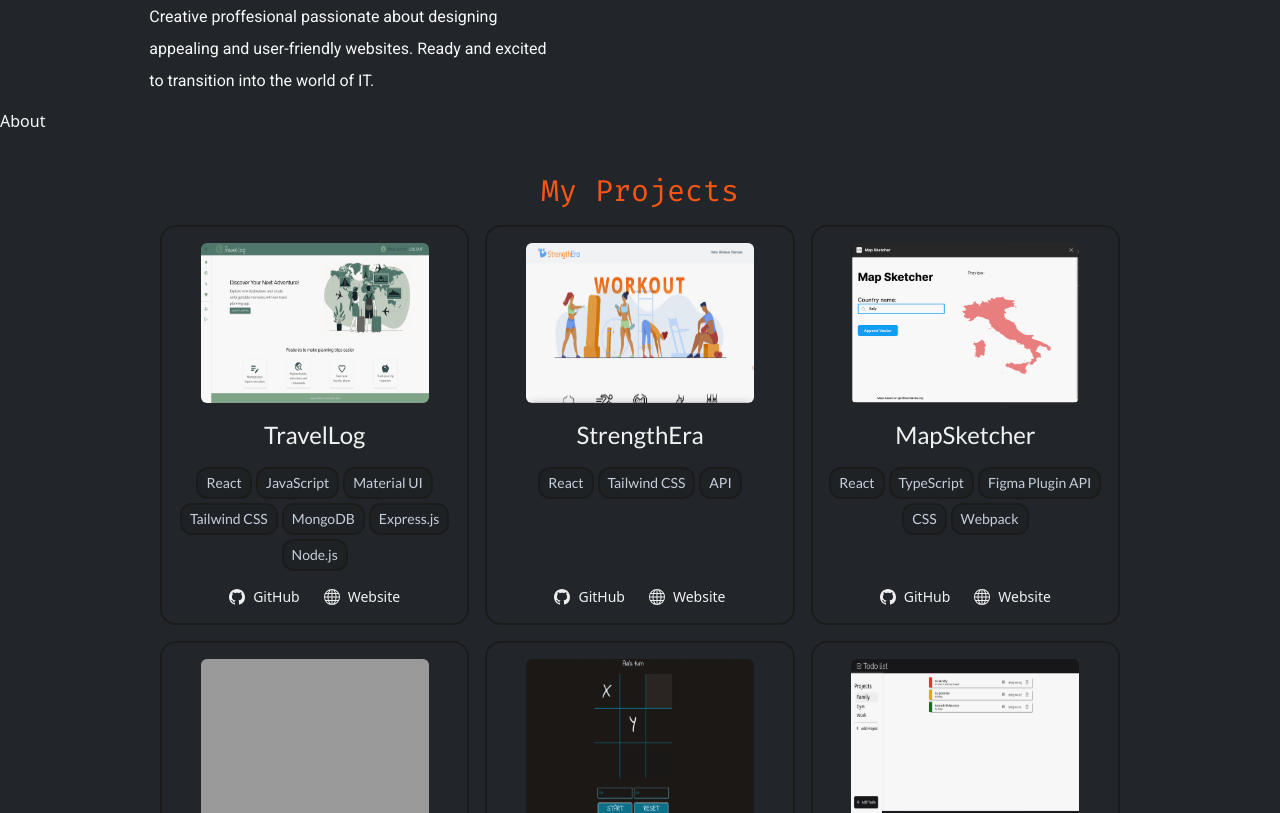
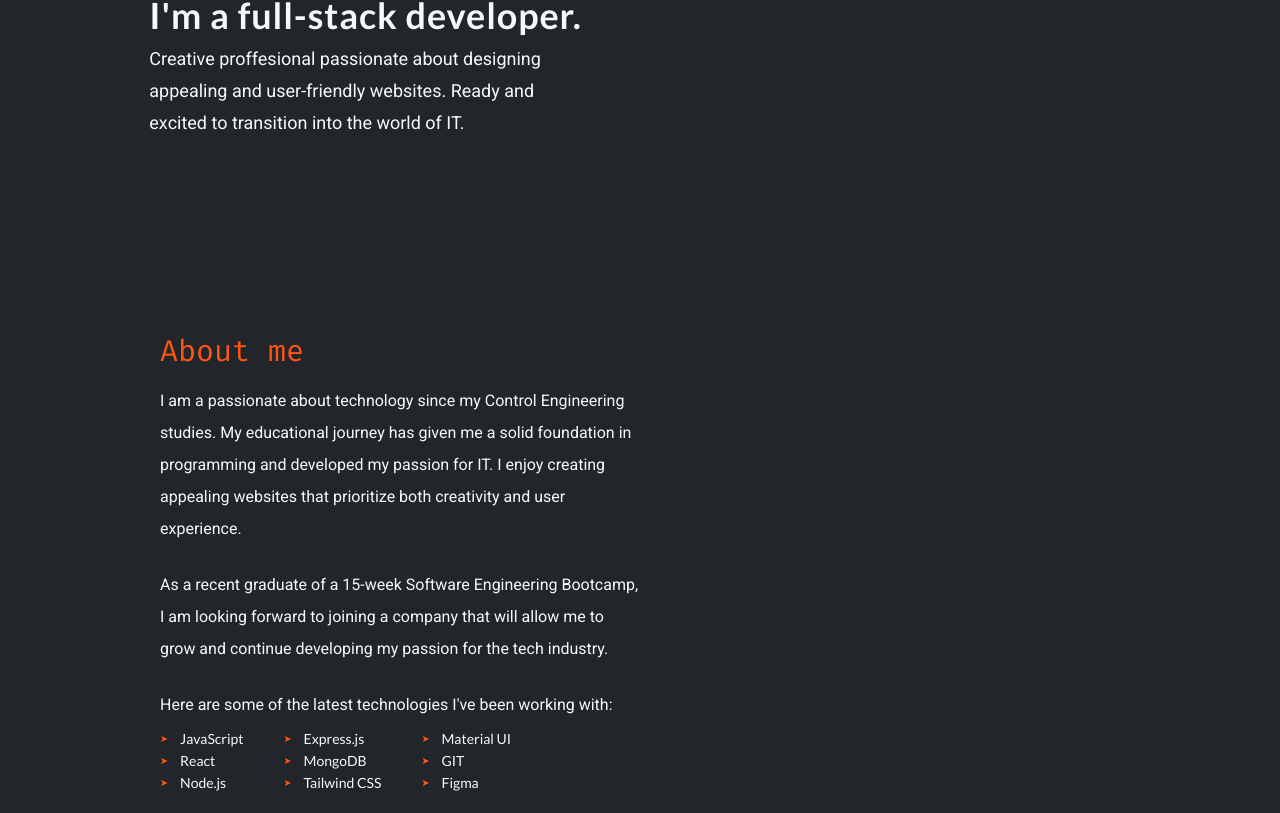
Before and after one commit to Agata10/portfolio, a React (Vite) app: page / in a window 1280 px wide. Shown: the part 267-1080 px from the top of the page. Built offline with nearby package versions, Linux system fonts and the light colour scheme; grey boxes are pictures that could not be loaded.

Commit message:
Add about me section

```diff
--- a/src/components/About.jsx
+++ b/src/components/About.jsx
@@ -1,7 +1,50 @@
 import { Element } from 'react-scroll';
 
 const About = () => {
-  return <Element name="about">About</Element>;
+  return (
+    <Element
+      name="about"
+      className="element w-full flex justify-center pt-10 sm:mt-32"
+    >
+      <div className="w-10/12 sm:w-9/12">
+        <h2 className="text-3xl text-or font-nav text-left show-on-blur py-4">
+          About me
+        </h2>
+        <p className="font-par w-full sm:w-6/12 text-base leading-8 pb-6">
+          I am a passionate about technology since my Control Engineering
+          studies. My educational journey has given me a solid foundation in
+          programming and developed my passion for IT. I enjoy creating
+          appealing websites that prioritize both creativity and user
+          experience.
+        </p>
+        <p className="font-par w-full sm:w-6/12 text-base leading-8 pb-6">
+          As a recent graduate of a 15-week Software Engineering Bootcamp, I am
+          looking forward to joining a company that will allow me to grow and
+          continue developing my passion for the tech industry.
+        </p>
+        <p className="font-par w-full sm:w67/12 text-base leading-8">
+          Here are some of the latest technologies I've been working with:
+          <div className="flex gap-10 pt-2">
+            <ul className="list-arrow text-sm font-main">
+              <li>JavaScript</li>
+              <li>React</li>
+              <li>Node.js</li>
+            </ul>
+            <ul className="list-arrow text-sm font-main">
+              <li>Express.js</li>
+              <li>MongoDB</li>
+              <li>Tailwind CSS</li>
+            </ul>
+            <ul className="list-arrow text-sm font-main">
+              <li>Material UI</li>
+              <li>GIT</li>
+              <li>Figma</li>
+            </ul>
+          </div>
+        </p>
+      </div>
+    </Element>
+  );
 };
 
 export default About;
--- a/src/components/Greeting.jsx
+++ b/src/components/Greeting.jsx
@@ -1,16 +1,16 @@
 import mypic from '../assets/file.png';
 const Greeting = () => {
   return (
-    <div className="flex w-full justify-center items-center gap:0 md:gap-20 lg:gap-40 pt-10 pl-10 sm:pl-0">
+    <div className="flex w-full justify-center items-center gap:0 md:gap-20 lg:gap-40 pt-10 sm:pt-20 pl-6 sm:pl-0">
       <div className="flex flex-col justify-center gap-2 w-full sm:w-5/12 slide-to-right">
-        <p className="text-or font-nav pl-2">Hi there! My name is</p>
+        <p className="text-or font-nav pl-2 text-lg">Hi there! My name is</p>
         <h2 className="font-main font-semibold tracking-wide text-5xl text-wh">
           Agata Deter.
         </h2>
         <h6 className="font-main font-semibold tracking-wide text-4xl text-wh">
           I'm a full-stack developer.
         </h6>
-        <p className="w-11/12 sm:w-9/12 leading-8 sm:leading-8 font-par">
+        <p className="w-full sm:w-10/12 leading-8 sm:leading-8 font-par text-lg">
           Creative proffesional passionate about designing appealing and
           user-friendly websites. Ready and excited to transition into the world
           of IT.
--- a/src/components/ProjectCard.jsx
+++ b/src/components/ProjectCard.jsx
@@ -102,7 +102,7 @@ const ProjectCard = ({ src, name, git_link, site_link, technologies }) => {
             width="16"
             height="16"
             fill={isSiteHovered ? '#FF5714' : 'whitesmoke'}
-            className="bi bi-globe mr-2 w-4 "
+            className="bi bi-globe mr-2 w-4"
             style={{
               transition: 'all 0.3s ease-in',
             }}
--- a/src/components/Projects.jsx
+++ b/src/components/Projects.jsx
@@ -65,10 +65,10 @@ const Projects = () => {
   return (
     <Element
       name="projects"
-      className="element w-full flex justify-center pt-10"
+      className="element w-full flex justify-center pt-14"
     >
       <div className="grid grid-cols-1 sm:grid-cols-2 lg:grid-cols-3 gap-4 w-9/12 ">
-        <h2 className="col-span-1 sm:col-span-2 lg:col-span-3 text-3xl text-or font-nav text-center show-on-blur">
+        <h2 className="col-span-1 sm:col-span-2 lg:col-span-3 text-3xl text-or font-nav text-center show-on-blur pb-6">
           My Projects
         </h2>
         {projects.map((project) => (
--- a/src/index.css
+++ b/src/index.css
@@ -164,3 +164,12 @@
   opacity: 0;
   animation: fade-in 5s ease-out forwards 1s;
 }
+
+.list-arrow li::before {
+  position: relative;
+  bottom: 2px;
+  font-size: 0.6rem;
+  padding-right: 12px;
+  content: '➤';
+  color: #FF5714;
+}
```
